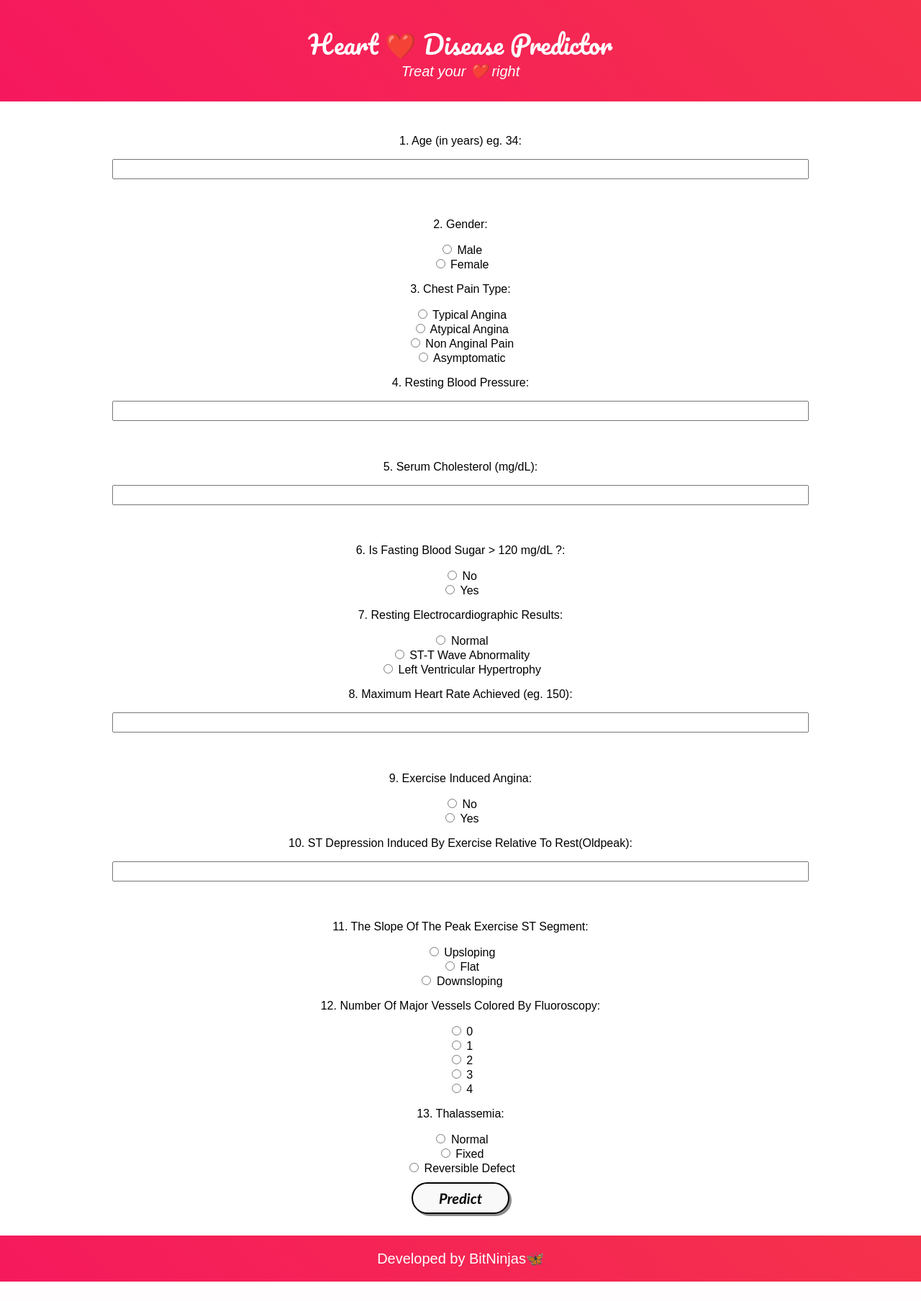
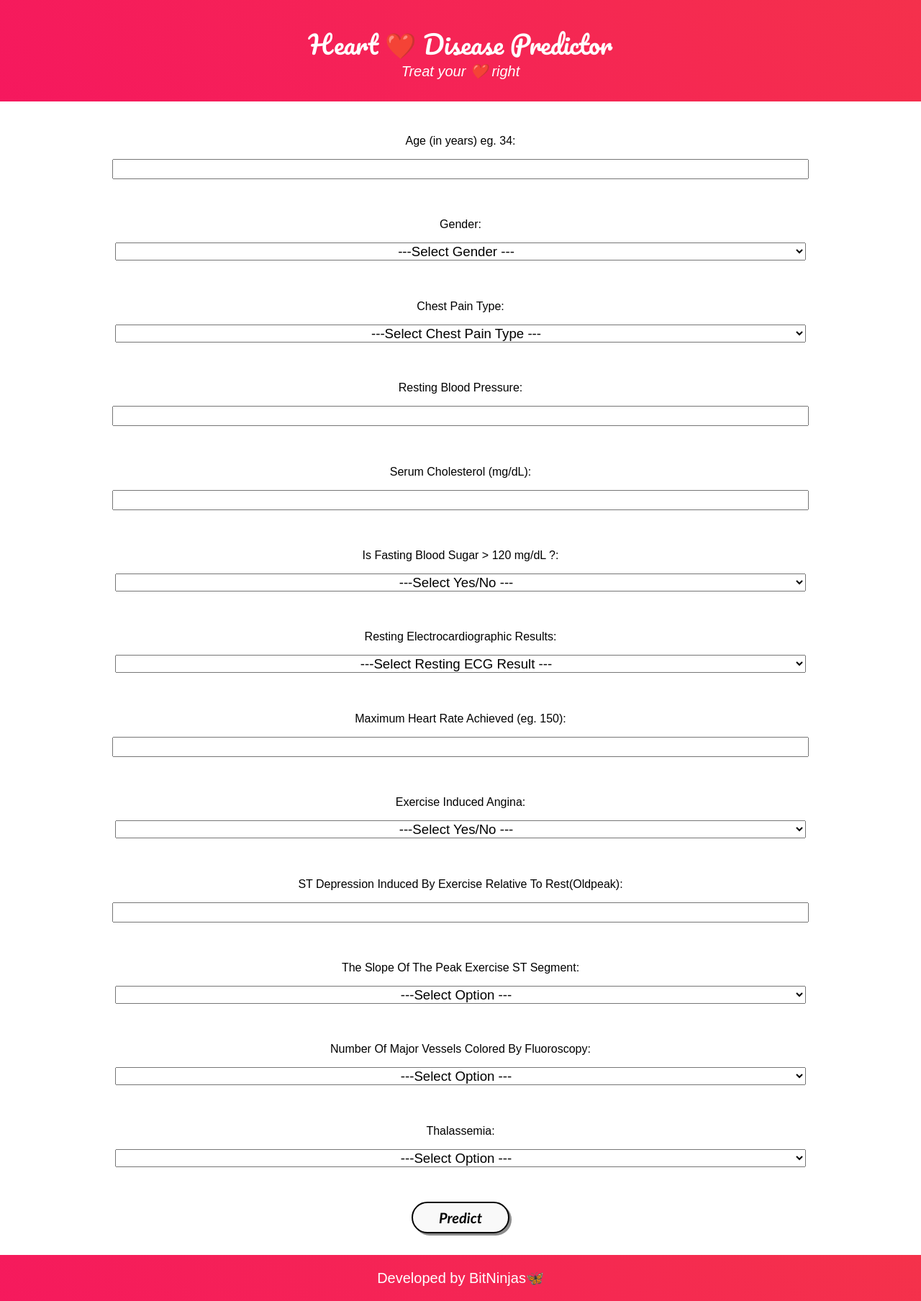
Before and after one commit to rudrajit1729/Heart-Disease-Predictor, a Flask app: page / in a window 1280 px wide. Shown: the whole page at 72% size. Before the commit the page ends 1781 px from the top, so only its background shows below. Run offline with Flask 2, Linux system fonts and the light colour scheme; parts of the project's set-up code (start-up, migrations or seed data) failed here and were passed over; some libraries are stand-ins or nearby versions.

Commit message:
Update index.html

```diff
--- a/templates/index.html
+++ b/templates/index.html
@@ -4,8 +4,9 @@
     <head>
         <meta charset="utf-8">
         <title>Heart Disease Predictor</title>
-        <link rel="shortcut icon" href="{{ url_for('static', filename='logo.ico') }}">
-        <link rel="stylesheet" type="text/css" href="{{ url_for('static', filename='styles.css') }}">
+        <link rel="shortcut icon" href="{{ url_for('static', filename='diabetes-favicon.ico') }}">
+        <link rel="stylesheet" href="../static/styles.css?q=124898745">
+        <!-- <link rel="stylesheet" href="{{ url_for('static', filename='styles.css') }}"> -->
         <script src="https://kit.fontawesome.com/5f3f547070.js" crossorigin="anonymous"></script>
         <link href="https://fonts.googleapis.com/css2?family=Pacifico&display=swap" rel="stylesheet">
 
@@ -25,92 +26,102 @@
         <!-- Text Area -->
     	<div class="ml-container">
     		<form action="{{ url_for('predict') }}" method="POST">
-                <p>1. Age (in years) eg. 34:</p>
+                <p>Age (in years) eg. 34:</p>
                 <input class="form-input" type="text" name="age" required><br>
+
                 <div class="gender">
-                    <p>2. Gender:</p>
-                    <input class="form-input1" type="radio" id="male" name="sex" value="1" required>
-                        <label for="male">Male</label><br>
-                    <input class="form-input1" type="radio" id="female" name="sex" value="0" required>
-                        <label for="female">Female</label><br>
+                    <p>Gender:</p>
+                <select class="form-input align-center" name="sex" required="required">
+                        <option hidden disabled selected value> ---Select Gender --- </option>
+                        <option value="1">Male</option>
+                        <option value="0">Female</option>
+                </select>
                 </div>
+
+
                 <div class="cptype">
-                    <p>3. Chest Pain Type:</p>
-                    <input class="form-input1" type="radio" id="type1" name="cp" value="0" required>
-                        <label for="type1">Typical Angina</label><br>
-                    <input class="form-input1" type="radio" id="type2" name="cp" value="1" required>
-                        <label for="type2">Atypical Angina</label><br>
-                    <input class="form-input1" type="radio" id="type3" name="cp" value="2" required>
-                        <label for="type3">Non Anginal Pain</label><br>
-                    <input class="form-input1" type="radio" id="type4" name="cp" value="3" required>
-                        <label for="type4">Asymptomatic</label><br>
+                    <p>Chest Pain Type:</p>
+                <select class="form-input align-center" name="cp" required="required">
+                        <option hidden disabled selected value> ---Select Chest Pain Type --- </option>
+                        <option value="0">Typical Angina</option>
+                        <option value="1">Atypical Angina</option>
+                        <option value="2">Non Anginal Pain</option>
+                        <option value="3">Asymptomatic</option>
+                </select>
                 </div>
-                <p>4. Resting Blood Pressure:</p>
+
+                <p>Resting Blood Pressure:</p>
                 <input class="form-input" type="text" name="trestbps" required><br>
-                <p>5. Serum Cholesterol (mg/dL):</p>
+
+                <p>Serum Cholesterol (mg/dL):</p>
                 <input class="form-input" type="text" name="chol" required><br>
 
+
                 <div class="fbs">
-                    <p>6. Is Fasting Blood Sugar > 120 mg/dL ?:</p>
-                    <input class="form-input1" type="radio" id="no" name="fbs" value="0" required>
-                        <label for="no">No</label><br>
-                    <input class="form-input1" type="radio" id="yes" name="fbs" value="1" required>
-                        <label for="yes">Yes</label><br>
+                    <p>Is Fasting Blood Sugar > 120 mg/dL ?:</p>
+                <select class="form-input align-center" name="fbs" required="required">
+                        <option hidden disabled selected value> ---Select Yes/No --- </option>
+                        <option value="1">Yes</option>
+                        <option value="0">No</option>
+                </select>
                 </div>
 
                 <div class="restecg">
-                    <p>7. Resting Electrocardiographic Results:</p>
-                    <input class="form-input1" type="radio" id="recg1" name="restecg" value="0" required>
-                        <label for="recg1">Normal</label><br>
-                    <input class="form-input1" type="radio" id="recg2" name="restecg" value="1" required>
-                        <label for="recg2">ST-T Wave Abnormality</label><br>
-                    <input class="form-input1" type="radio" id="recg3" name="restecg" value="2" required>
-                        <label for="recg3">Left Ventricular Hypertrophy</label><br>
+                    <p>Resting Electrocardiographic Results:</p>
+                <select class="form-input align-center" name="restecg" required="required">
+                        <option hidden disabled selected value> ---Select Resting ECG Result --- </option>
+                        <option value="0">Normal</option>
+                        <option value="1">ST-T Wave Abnormality</option>
+                        <option value="2">Left Ventricular Hypertrophy</option>
+                </select>
                 </div>
-                <p>8. Maximum Heart Rate Achieved (eg. 150): </p>
+
+
+                <p>Maximum Heart Rate Achieved (eg. 150): </p>
                 <input class="form-input" type="text" name="thalach" required><br>
 
                 <div class="exang">
-                <p>9. Exercise Induced Angina:</p>
-                <input class="form-input1" type="radio" id="ex0" name="exang" value="0" required>
-                    <label for="ex0">No</label><br>
-                <input class="form-input1" type="radio" id="ex1" name="exang" value="1" required>
-                    <label for="ex1">Yes</label><br>
+                    <p>Exercise Induced Angina:</p>
+                <select class="form-input align-center" name="exang" required="required">
+                        <option hidden disabled selected value> ---Select Yes/No --- </option>
+                        <option value="1">Yes</option>
+                        <option value="0">No</option>
+                    </select>
                 </div>
-                <p>10. ST Depression Induced By Exercise Relative To Rest(Oldpeak):</p>
+
+                <p>ST Depression Induced By Exercise Relative To Rest(Oldpeak):</p>
                 <input class="form-input" type="text" name="oldpeak" required><br>
+
                 <div class="slope">
-                    <p>11. The Slope Of The Peak Exercise ST Segment:</p>
-                    <input class="form-input1" type="radio" id="sl0" name="slope" value="0" required>
-                        <label for="sl0">Upsloping</label><br>
-                    <input class="form-input1" type="radio" id="sl1" name="slope" value="1" required>
-                        <label for="sl1">Flat</label><br>
-                    <input class="form-input1" type="radio" id="sl2" name="slope" value="2" required>
-                        <label for="sl2">Downsloping</label><br>
-                    </div>
+                    <p>The Slope Of The Peak Exercise ST Segment:</p>
+                <select class="form-input align-center" name="slope" required="required">
+                        <option hidden disabled selected value> ---Select Option --- </option>
+                        <option value="0">Upsloping</option>
+                        <option value="1">Flat</option>
+                        <option value="2">Downsloping</option>
+                    </select>
+                </div>
 
                 <div class="novessel">
-                <p>12. Number Of Major Vessels Colored By Fluoroscopy:</p>
-                <input class="form-input1" type="radio" id="no0" name="ca" value="0" required>
-                    <label for="no0">0</label><br>
-                <input class="form-input1" type="radio" id="no1" name="ca" value="1" required>
-                    <label for="no1">1</label><br>
-                <input class="form-input1" type="radio" id="no2" name="ca" value="2" required>
-                    <label for="no2">2</label><br>
-                <input class="form-input1" type="radio" id="no3" name="ca" value="3" required>
-                    <label for="no3">3</label><br>
-                <input class="form-input1" type="radio" id="no4" name="ca" value="4" required>
-                    <label for="no4">4</label><br>
+                    <p>Number Of Major Vessels Colored By Fluoroscopy:</p>
+                <select class="form-input align-center" name="ca" required="required">
+                        <option hidden disabled selected value> ---Select Option --- </option>
+                        <option value="0">0</option>
+                        <option value="1">1</option>
+                        <option value="2">2</option>
+                        <option value="3">3</option>
+                        <option value="4">4</option>
+                    </select>
                 </div>
 
-                <div class="thal">
-                    <p>13. Thalassemia:</p>
-                    <input class="form-input1" type="radio" id="thal1" name="thal" value="0" required>
-                        <label for="thal1">Normal</label><br>
-                    <input class="form-input1" type="radio" id="thal2" name="thal" value="1" required>
-                        <label for="thal2">Fixed</label><br>
-                    <input class="form-input1" type="radio" id="thal3" name="thal" value="2" required>
-                        <label for="thal3">Reversible Defect</label><br>
+                 <div class="thal">
+                    <p>Thalassemia:</p>
+                <select class="form-input align-center" name="thal" required="required">
+                        <option hidden disabled selected value> ---Select Option --- </option>
+                        <option value="0">Normal</option>
+                        <option value="1">Fixed</option>
+                        <option value="2">Reversible Defect</option>
+                    </select>
                 </div>
 
 
```
